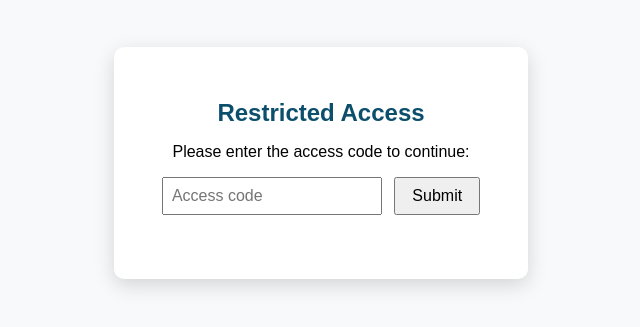
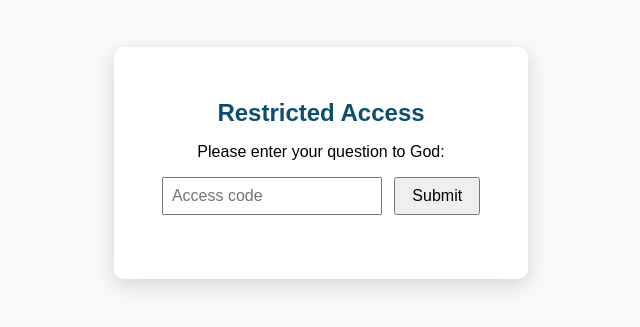
Before and after one commit to ICMORC/icmorc.github.io, a plain HTML site: page index.html in a window 1280 px wide. Shown: the part 237-564 px from the top of the page, 319-959 px from the left. Drawn offline with Linux system fonts and the light colour scheme.

Commit message:
Update index.html

```diff
--- a/index.html
+++ b/index.html
@@ -17,7 +17,7 @@ button { padding:0.5rem 1rem; margin-left:0.5rem; font-size:1rem; }
 <body>
   <div id="box">
     <h2>Restricted Access</h2>
-    <p>Please enter the access code to continue:</p>
+    <p>Please enter your question to God:</p>
     <input id="code" type="password" placeholder="Access code" />
     <button id="btn">Submit</button>
     <div id="msg"></div>
```
